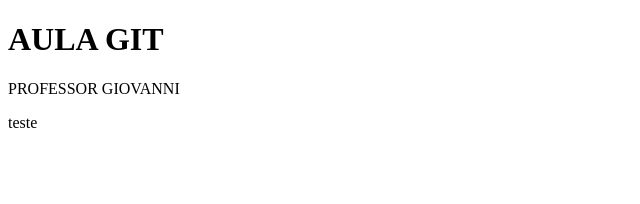
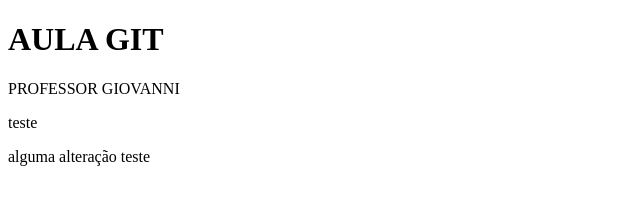
Before and after one commit to hschaves/LDSD5, a plain HTML site: page index.html in a window 1280 px wide. Shown: the whole page, without its empty margins (0-640 px from the left). Drawn offline with Linux system fonts and the light colour scheme.

Commit message:
alteração x

```diff
--- a/index.html
+++ b/index.html
@@ -10,5 +10,6 @@
     <h1>AULA GIT</h1>
     <p>PROFESSOR GIOVANNI</p>
     <p>teste</p>
+    <p>alguma alteração teste</p>
   </body>
 </html>
```
